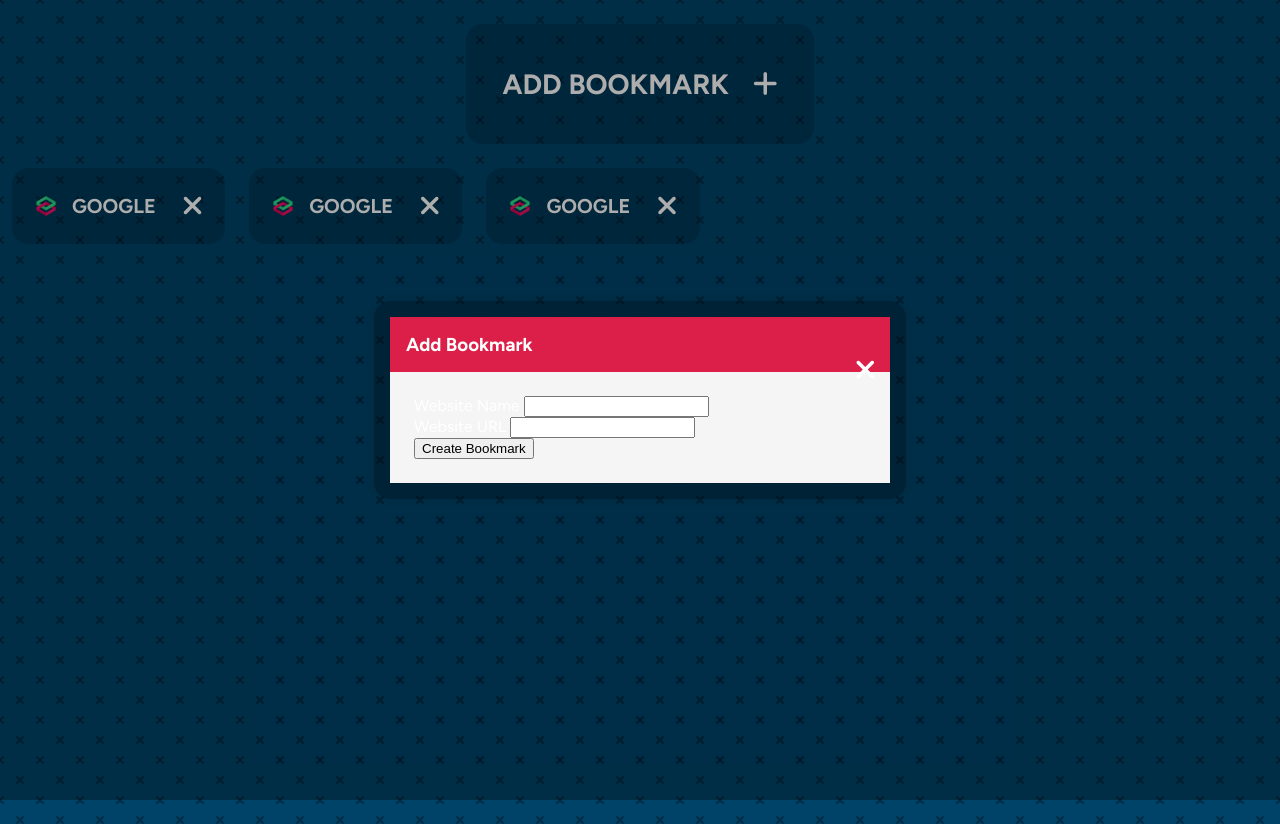
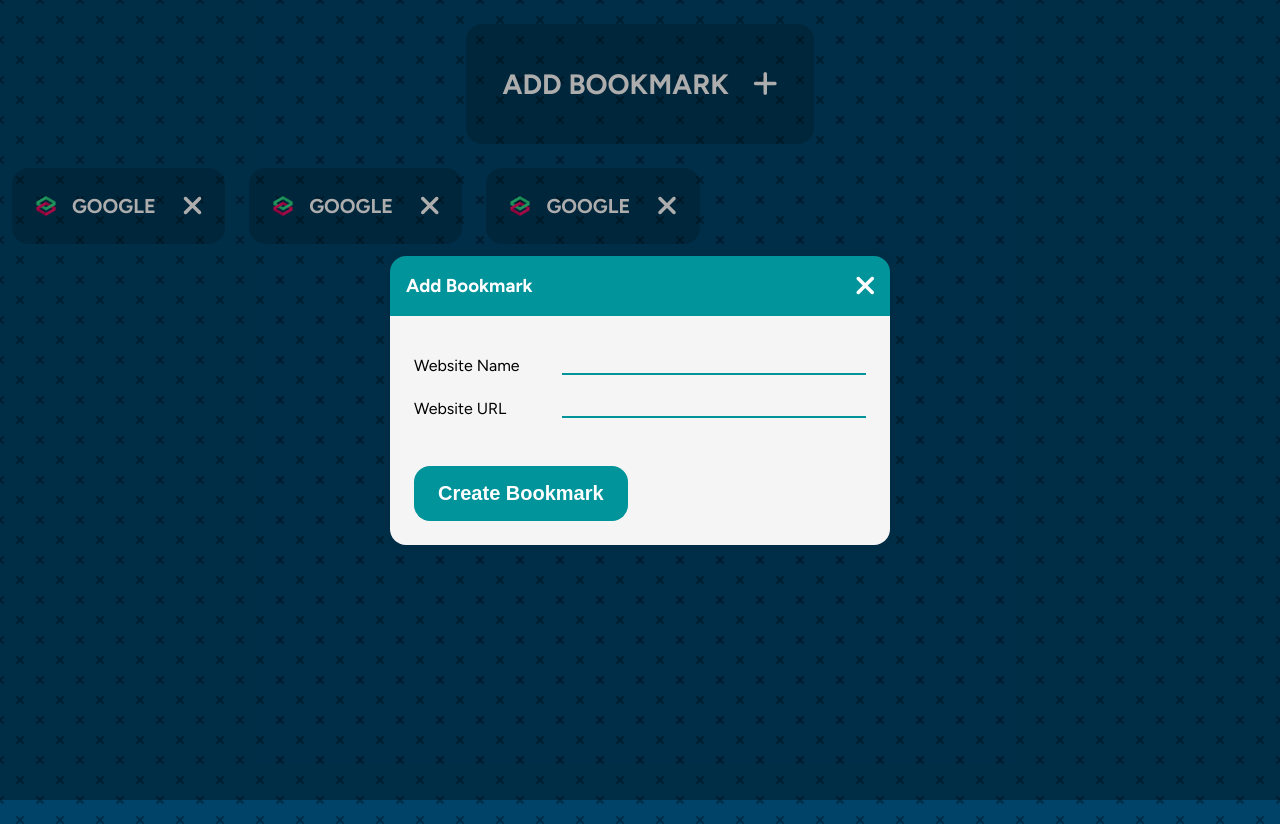
Before and after one commit to molano5858/book-keeper, a plain HTML site: page index.html in a window 1280 px wide. Drawn offline with Linux system fonts and the light colour scheme.

Commit message:
Styling modal form

```diff
--- a/index.html
+++ b/index.html
@@ -70,7 +70,7 @@
               <label for="website-url" class="form-label">Website URL</label>
               <input type="text" id="website-url" class="form-input" />
             </div>
-            <button>Create Bookmark</button>
+            <button id="modal-button">Create Bookmark</button>
           </form>
         </div>
       </div>
--- a/style.css
+++ b/style.css
@@ -124,13 +124,12 @@ a:active {
   box-shadow: 0 0 12px rgba(0 0 0 / 0.08);
   width: 500px;
   color: white;
-  padding: 16px;
   animation: modalopen 1.5s;
   border-radius: var(--border-radius);
+  overflow: hidden;
 }
 
 .close-modal {
-  float: right;
   cursor: pointer;
 }
 
@@ -144,9 +143,12 @@ a:active {
 }
 
 .modal-header {
-  background-color: var(--color4);
+  background-color: var(--color2);
   color: white;
   padding: 16px;
+  display: flex;
+  justify-content: space-between;
+  align-items: center;
 }
 
 h3 {
@@ -158,9 +160,45 @@ h3 {
   background-color: whitesmoke;
 }
 
+.form-group {
+  margin: 16px auto;
+  color: black;
+  width: 100%;
+}
+
+.bookmark-form {
+  display: flex;
+  flex-direction: column;
+  align-items: center;
+  justify-content: center;
+}
+
+.form-group {
+  display: flex;
+  justify-content: space-between;
+  margin-bottom: 24px;
+}
+
+.form-input {
+  border: none;
+  border-bottom: 2px solid #01949a;
+  background: none;
+  width: 300px;
+}
+
+#modal-button {
+  background-color: var(--color2);
+  color: white;
+  padding: 16px 24px;
+  border: none;
+  border-radius: var(--border-radius);
+  margin-top: 24px;
+  font-size: 1.25rem;
+  font-weight: bold;
+}
 /* Media query */
 @media screen and (max-width: 600px) {
-  .show-modal {
+  .add-modal {
     width: 90%;
     padding: 16px 0;
     margin: 0 0;
```
